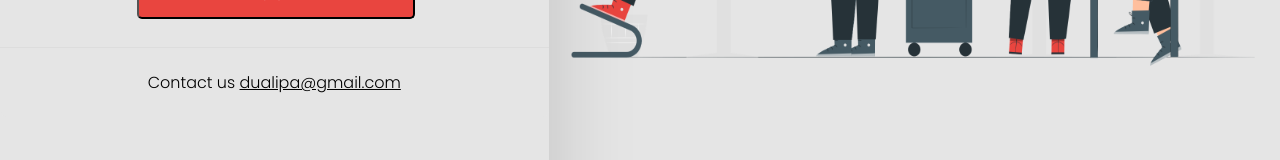
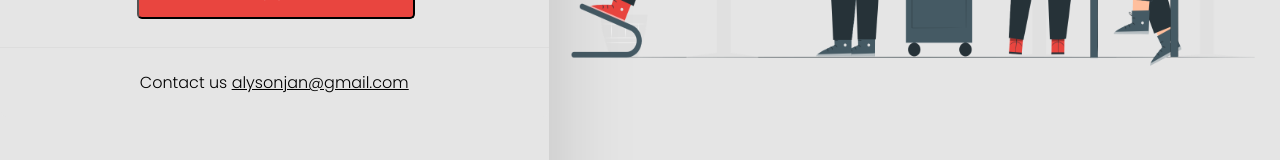
Before and after one commit to alysonjan/alysonjan-jc-salon-frontend, a React (Create React App) app: page /sign-in in a window 1280 px wide. Shown: the part 556-716 px from the top of the page. Built offline with nearby package versions, Linux system fonts and the light colour scheme; no server answers.

Commit message:
contact us email

```diff
--- a/src/Pages/SignInPage/SignInPage.js
+++ b/src/Pages/SignInPage/SignInPage.js
@@ -98,7 +98,7 @@ const SignInPage = () => {
                 <Spacer size="0.75rem" />
                 </AuthContentForm>
                 <AuthCardFooter>
-                    Contact us&nbsp;<AuthCardFooterEmail>dualipa@gmail.com</AuthCardFooterEmail>
+                    Contact us&nbsp;<AuthCardFooterEmail>alysonjan@gmail.com</AuthCardFooterEmail>
                 </AuthCardFooter>
             </AuthCardContainer>
                 <AuthCardClipArtContainer>
```
